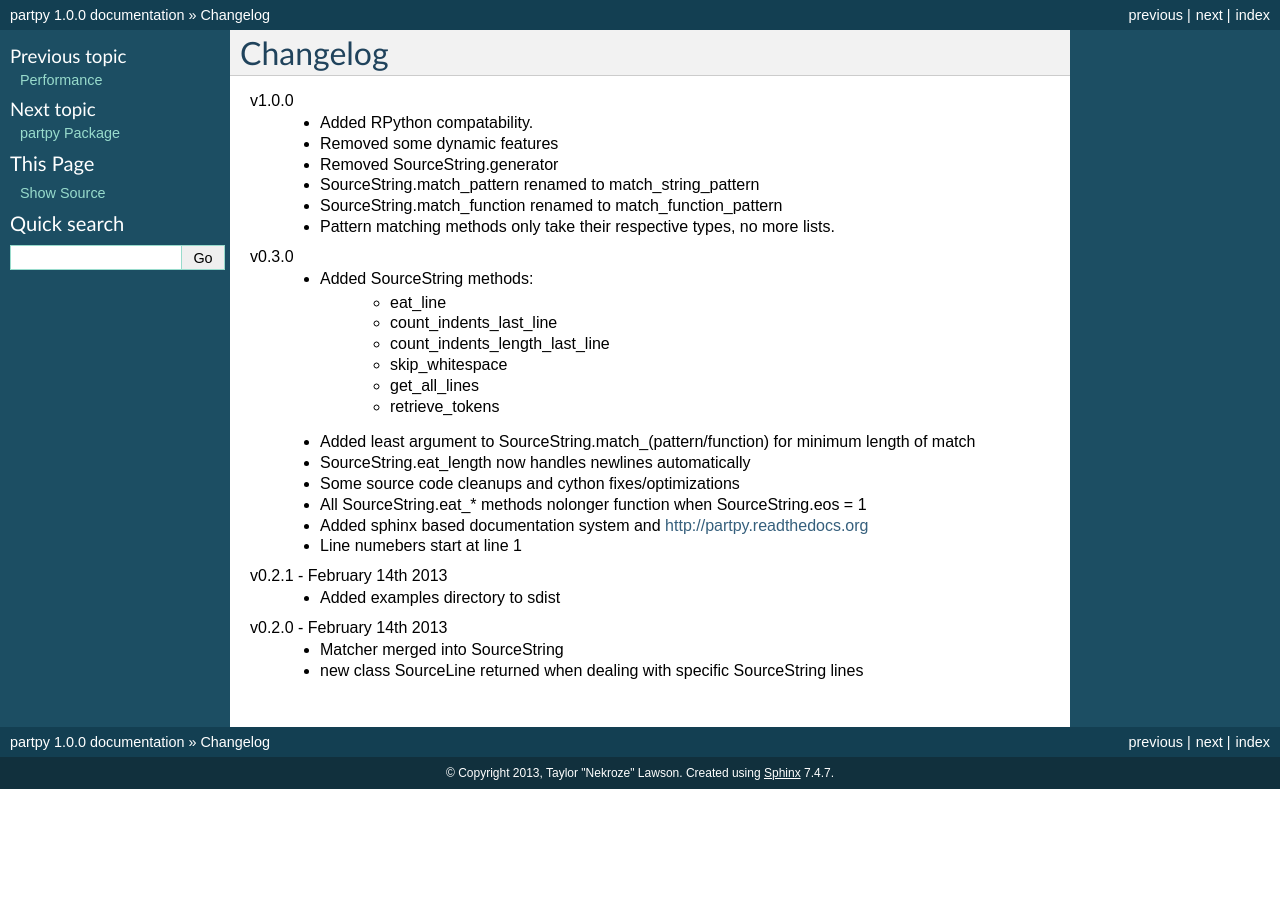
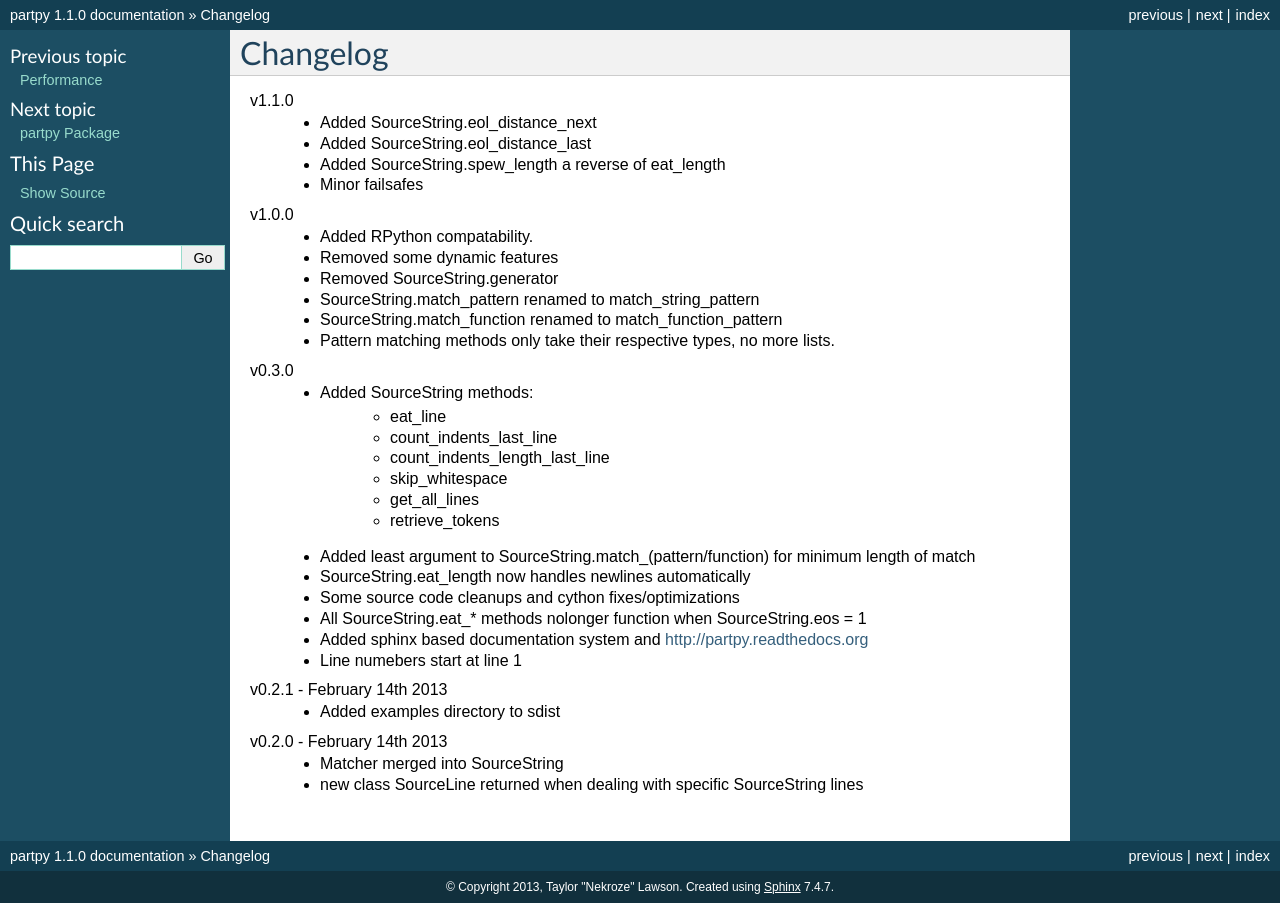
Before and after one commit to Nekroze/partpy, a Sphinx documentation site: the page built from docs/changelog.rst, in a window 1280 px wide. Built offline with Sphinx 7.4.7, drawn with Linux system fonts in a browser that asks for light colours.

Commit message:
Version 1.1.0

```diff
--- a/docs/changelog.rst
+++ b/docs/changelog.rst
@@ -1,5 +1,11 @@
 Changelog
 ---------
+
+v1.1.0
+ - Added SourceString.eol_distance_next
+ - Added SourceString.eol_distance_last
+ - Added SourceString.spew_length a reverse of eat_length
+ - Minor failsafes
 
 v1.0.0
  - Added RPython compatability.
--- a/docs/conf.py
+++ b/docs/conf.py
@@ -48,9 +48,9 @@ copyright = u'2013, Taylor "Nekroze" Lawson'
 # built documents.
 #
 # The short X.Y version.
-version = '1.0'
+version = '1.1'
 # The full version, including alpha/beta/rc tags.
-release = '1.0.0'
+release = '1.1.0'
 
 # The language for content autogenerated by Sphinx. Refer to documentation
 # for a list of supported languages.
--- a/setup.py
+++ b/setup.py
@@ -11,7 +11,7 @@ try:
 except ImportError:
     cy = False
 
-__version__ = '1.0.0'
+__version__ = '1.1.0'
 __author__ = 'Nekroze'
 __email__ = 'nekroze@eturnilnetwork.com'
 SOURCE = 'partpy'
```
